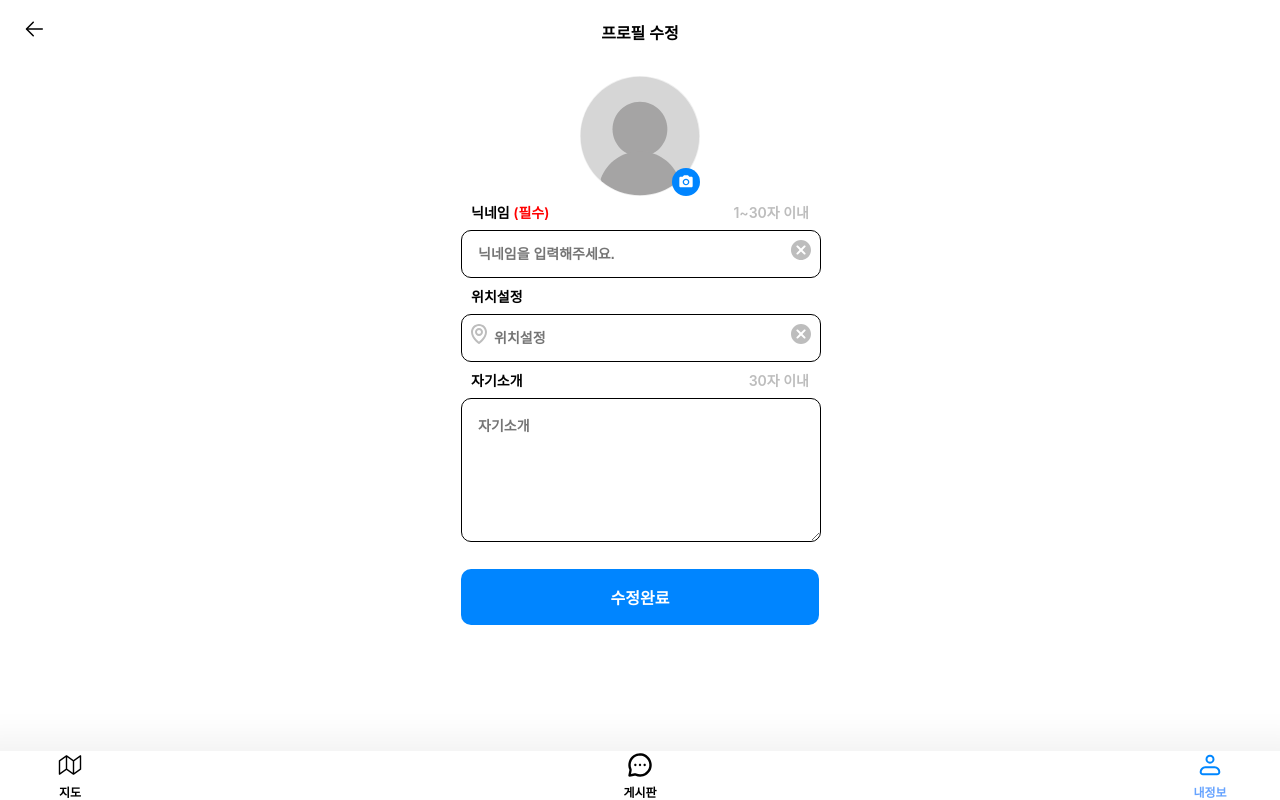
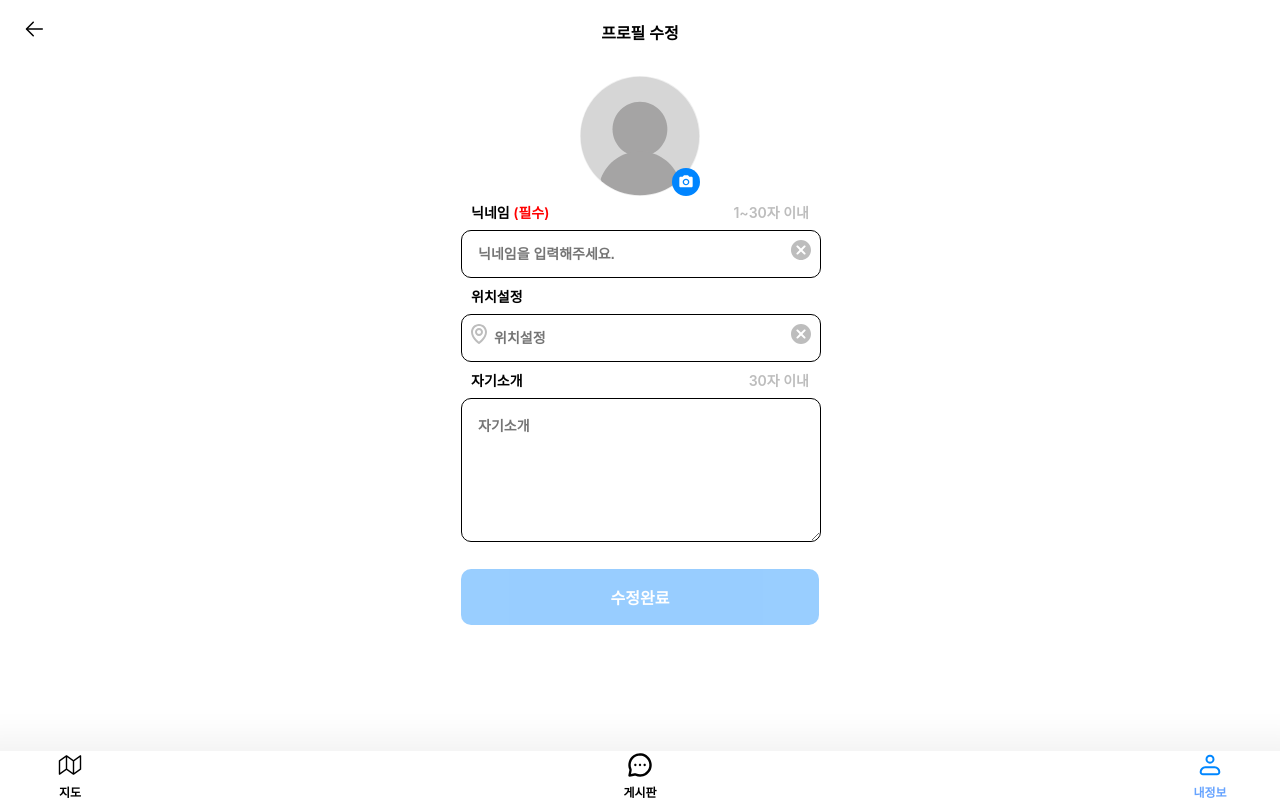
Before and after one commit to GyunHeee/Team_OE-FRONT, a React (Create React App) app: page /profile/modify in a window 1280 px wide. Built offline with nearby package versions, Linux system fonts and the light colour scheme.

Commit message:
프로필 수정 페이지 상태 추가

```diff
--- a/src/pages/auth/SetLoc.jsx
+++ b/src/pages/auth/SetLoc.jsx
@@ -8,7 +8,7 @@ import ButtonContainer from './components/ButtonContainer';
 import { useState, useCallback } from 'react';
 
 export default function SetLoc() {
-  const [Loc, setLoc] = useState('');
+  const [loc, setLoc] = useState('');
 
   const onChange = useCallback((e) => {
     setLoc(e.currentTarget.value);
@@ -29,7 +29,7 @@ export default function SetLoc() {
         <Label label="위치설정" description="" stress="" />
 
         <Input
-          value={Loc}
+          value={loc}
           onChange={onChange}
           type="text"
           loc={true}
--- a/src/pages/profile/ProfileModifyView.jsx
+++ b/src/pages/profile/ProfileModifyView.jsx
@@ -2,14 +2,47 @@ import Container from './components/Container';
 import GoBackButton from '../../components/GoBackButton';
 import Header from './components/Header';
 import MyInfo from './components/MyInfo';
+import { useState, useCallback } from 'react';
 
 export default function ProfileModifyView() {
+  const [name, setName] = useState('');
+  const [loc, setLoc] = useState('');
+
+  const onChangeName = useCallback((e) => {
+    setName(e.currentTarget.value);
+  }, []);
+
+  const onChangeLoc = useCallback((e) => {
+    setLoc(e.currentTarget.value);
+  }, []);
+
+  const onClickName = useCallback(() => {
+    setName('');
+  }, []);
+
+  const onClickLoc = useCallback(() => {
+    setLoc('');
+  }, []);
+
+  const checkLength = useCallback((string) => {
+    if (string.length > 0 && string.length <= 30) return false;
+    else return true;
+  }, []);
+
   return (
     <Container>
       <GoBackButton />
       <Header />
 
-      <MyInfo />
+      <MyInfo
+        name={name}
+        onChangeName={onChangeName}
+        loc={loc}
+        onChangeLoc={onChangeLoc}
+        onClickName={onClickName}
+        onClickLoc={onClickLoc}
+        checkLength={checkLength}
+      />
     </Container>
   );
 }
--- a/src/pages/profile/components/MyInfo.jsx
+++ b/src/pages/profile/components/MyInfo.jsx
@@ -75,9 +75,21 @@ const SubmitButton = styled.button`
   font-size: 16px;
   border-radius: 10px;
   cursor: pointer;
+  &:disabled {
+    cursor: default;
+    opacity: 0.4;
+  }
 `;
 
-export default function MyInfo() {
+export default function MyInfo({
+  name,
+  onChangeName,
+  loc,
+  onChangeLoc,
+  checkLength,
+  onClickName,
+  onClickLoc,
+}) {
   return (
     <form>
       <ItemContainer>
@@ -92,8 +104,10 @@ export default function MyInfo() {
           type="text"
           required={true}
           placeholder="닉네임을 입력해주세요."
+          value={name}
+          onChange={onChangeName}
         />
-        <CancelButton type="button">
+        <CancelButton type="button" onClick={onClickName}>
           <img src="/icons/btn_cancel.svg" alt="취소" />
         </CancelButton>
       </ItemContainer>
@@ -109,8 +123,13 @@ export default function MyInfo() {
           <img src="/icons/icon_location_gray.svg" alt="장소" />
         </LocationButton>
 
-        <LocationInput type="text" placeholder="위치설정" />
-        <CancelButton>
+        <LocationInput
+          type="text"
+          placeholder="위치설정"
+          value={loc}
+          onChange={onChangeLoc}
+        />
+        <CancelButton type="button" onClick={onClickLoc}>
           <img src="/icons/btn_cancel.svg" alt="취소" />
         </CancelButton>
       </ItemContainer>
@@ -126,7 +145,9 @@ export default function MyInfo() {
         <BioInput placeholder="자기소개" />
       </ItemContainer>
 
-      <SubmitButton type="submit">수정완료</SubmitButton>
+      <SubmitButton type="submit" disabled={checkLength(name)}>
+        수정완료
+      </SubmitButton>
     </form>
   );
 }
```
Also changed, not shown: src/pages/auth/components/NextButton.jsx (deleted, +0 -15 lines), src/pages/auth/components/PrevButton.jsx (deleted, +0 -15 lines).
